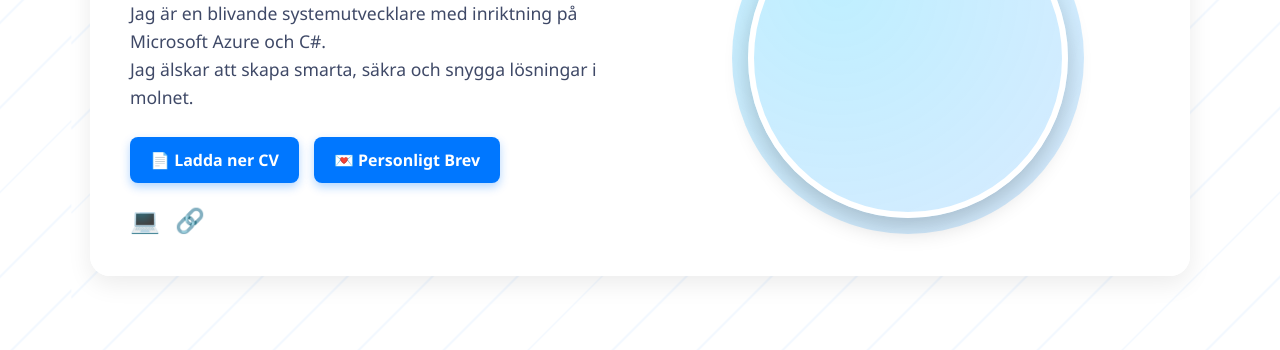
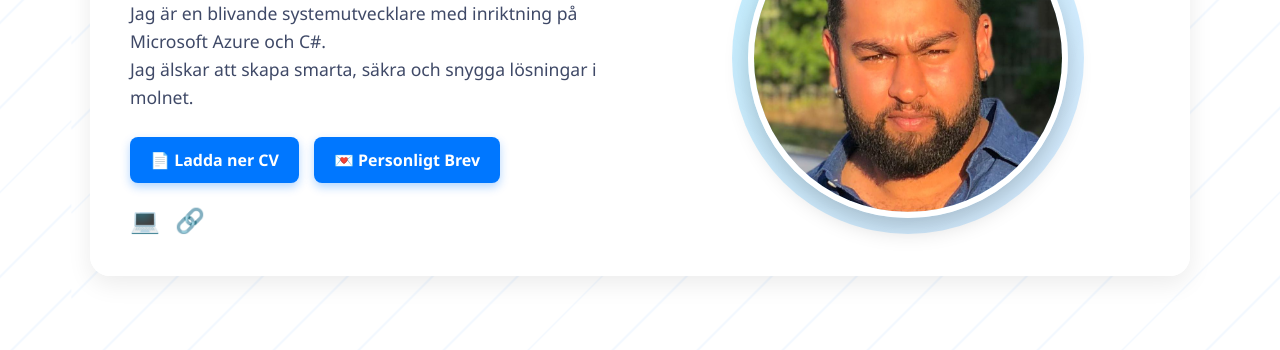
Before and after one commit to gurdip6/cv-pb--Gurdip-Bola, a plain HTML site: page index.html in a window 1280 px wide. Shown: the part 240-590 px from the top of the page. Drawn offline with Linux system fonts and the light colour scheme.

Commit message:
Fix image source for Gurdip Bola

```diff
--- a/index.html
+++ b/index.html
@@ -242,7 +242,7 @@
     </div>
 
     <div class="image">
-      <img src="Gurdip.jpg" alt="Foto på Gurdip Bola">
+      <img src="Gurdip.jpg.jpg" alt="Foto på Gurdip Bola">
     </div>
   </div>
 
```
